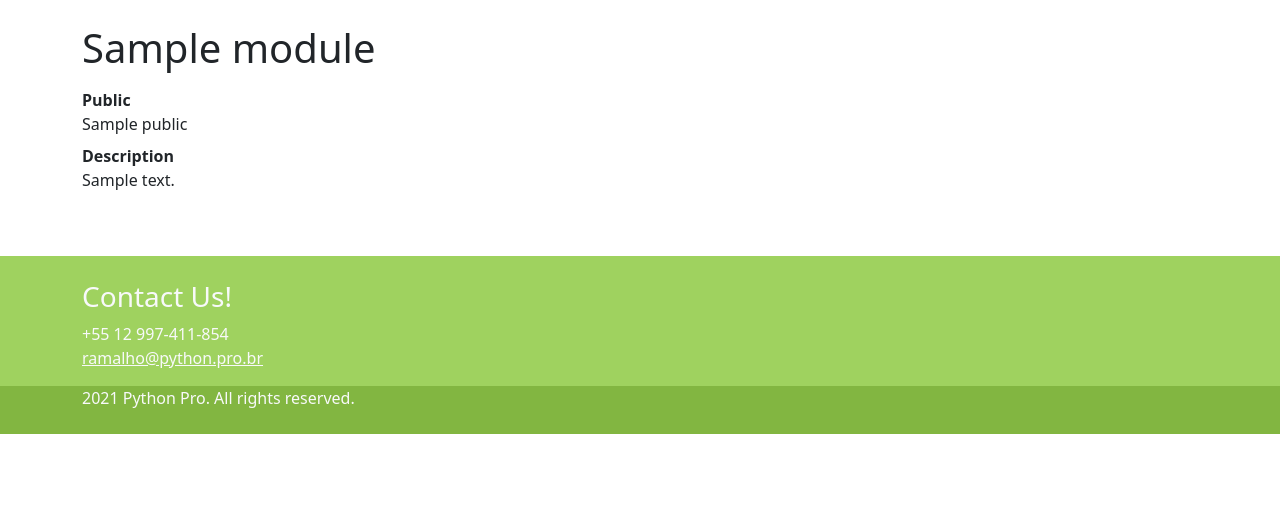
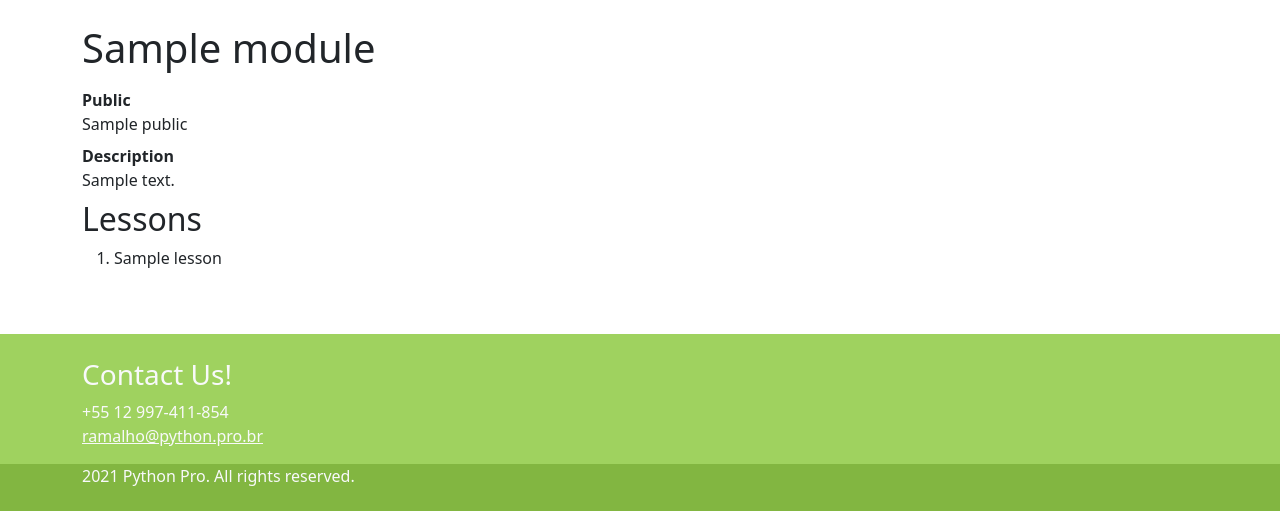
Before and after one commit to JoaoZati/django_devpro, a Django app: template modules/templates/modules/module_details.html in a window 1280 px wide. Shown: the part 56-567 px from the top of the page. Run offline with Django 3.2, Linux system fonts and the light colour scheme; the template is opened without the code that fills it: most values are stand-ins (such as "Sample title", 1, 10 or a date in 2020); some libraries are stand-ins or nearby versions.

Commit message:
Part 10: Add lessons to module_details.html; - test_details_modules.py: create lessons fixture, add to resp and create test_lessons_titles; - module_details.html: add lessons context to html; - views.py: create lessons from facade and add into the context; - facade.py: create list_modules_ordered_lessons returning a list; - 0004_lesson.py: add migrations

```diff
--- a/modules/facade.py
+++ b/modules/facade.py
@@ -14,3 +14,7 @@ def list_modules_ordered() -> List[Module]:
 
 def find_module(slug):
     return Module.objects.get(slug=slug)
+
+
+def list_modules_ordered_lessons(module: Module):
+    return list(module.lesson_set.order_by('order').all())
--- a/modules/templates/modules/module_details.html
+++ b/modules/templates/modules/module_details.html
@@ -11,6 +11,12 @@
                     <dd>{{ module.public }}</dd>
                     <dt>Description</dt>
                     <dd>{{ module.description }}</dd>
+                    <h2>Lessons</h2>
+                    <ol>
+                        {% for lesson in lessons %}
+                            <li>{{ lesson.title }}</li>
+                        {% endfor %}
+                    </ol>
                 </dl>
             </div>
         </div>
--- a/modules/views.py
+++ b/modules/views.py
@@ -5,7 +5,9 @@ from modules import facade
 
 def details(request, slug):
     module = facade.find_module(slug)
+    lessons = facade.list_modules_ordered_lessons(module)
     context = {
         'module': module,
+        'lessons': lessons,
     }
     return render(request, 'modules/module_details.html', context)
```
Also changed, not shown: modules/tests/test_details_modules.py (+12 -2 lines), modules/migrations/0004_lesson.py (added).
